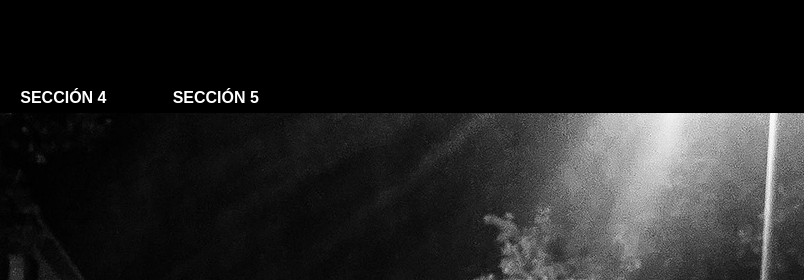
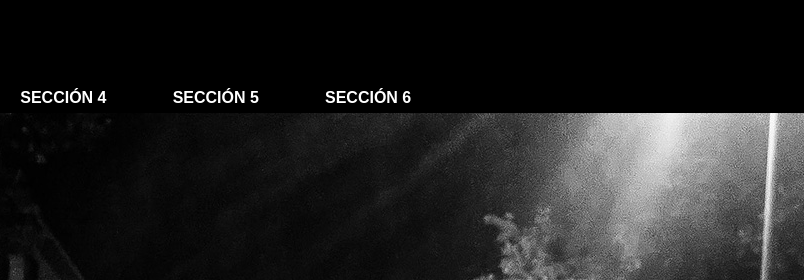
Before and after one commit to gmantilg/SkateShop, a plain HTML site: page index.html in a window 1280 px wide. Shown: the top 280 px of the page, 476-1280 px from the left. Drawn offline with Linux system fonts and the light colour scheme.

Commit message:
Update Index

```diff
--- a/index.html
+++ b/index.html
@@ -14,6 +14,7 @@
         <li><a href="seccion3.html">Sección 3</a></li>
         <li><a href="seccion4.html">Sección 4</a></li>
         <li><a href="seccion5.html">Sección 5</a></li>
+        <li><a href="seccion6.html">Sección 6</a></li>
     </nav>
 
  <section>
```
